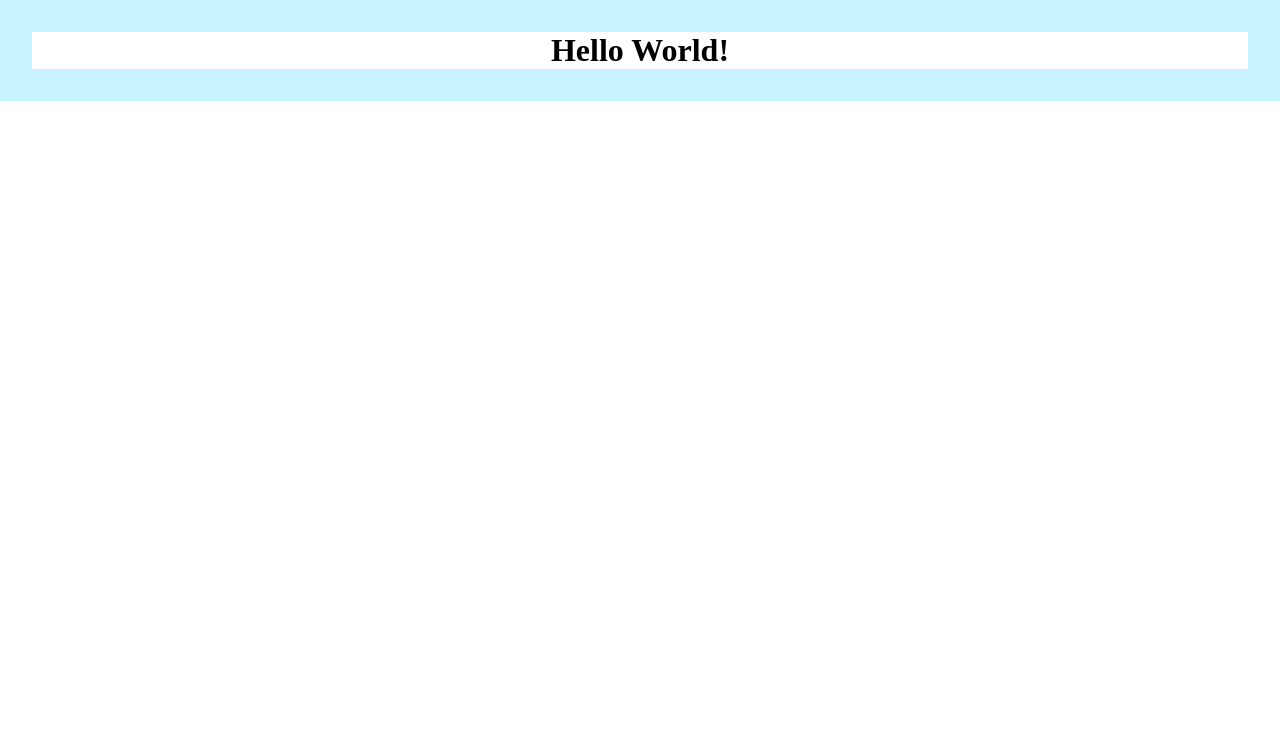
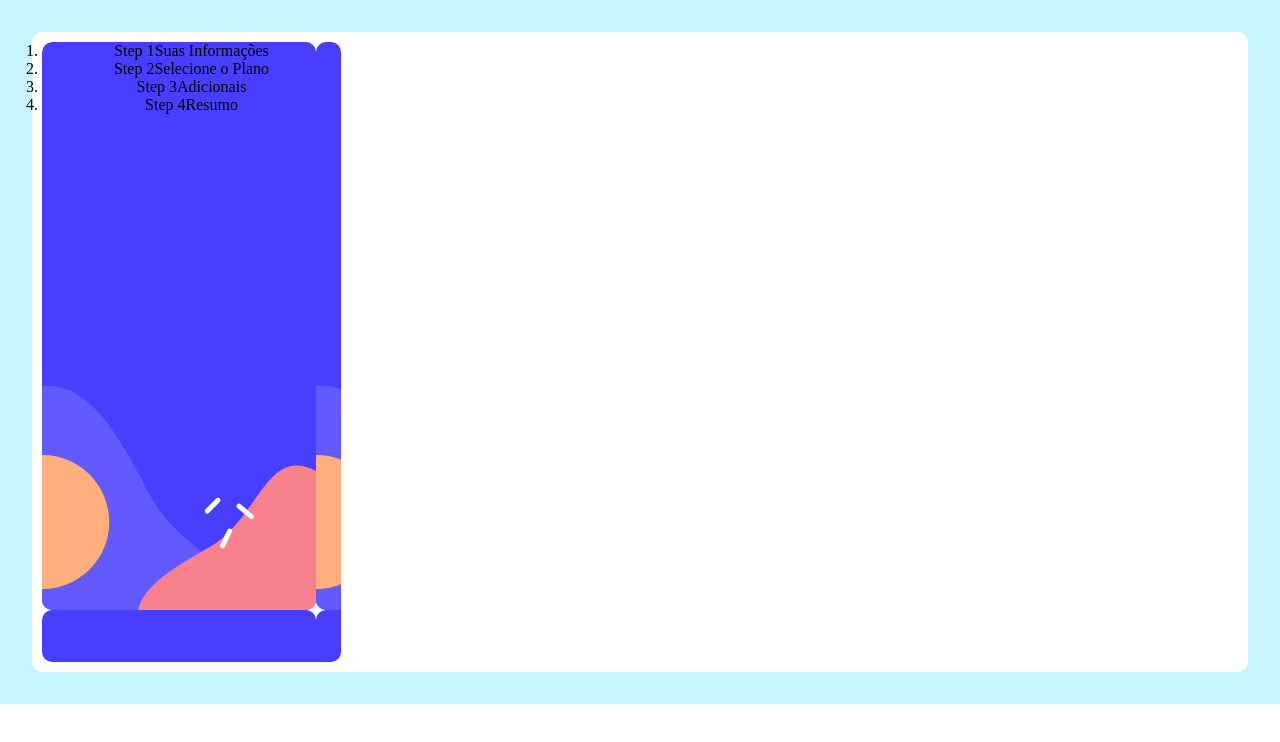
Before and after one commit to johnnysat/multi-step-form, a React (Vite) app: page / in a window 1280 px wide. Shown: the top 742 px of the page. Built offline with nearby package versions, Linux system fonts and the light colour scheme.

Commit message:
Adicionando component Aside

```diff
--- a/src/App.css
+++ b/src/App.css
@@ -11,8 +11,12 @@
   padding: 2rem;
   text-align: center;
   background-color: #c8f4ff;
+
 }
 
 .App {
   background-color: #ffffff;
+  height: 80vh;
+  border-radius: 10px;
+
 }
--- a/src/App.jsx
+++ b/src/App.jsx
@@ -1,12 +1,13 @@
 import { useState } from 'react'
 import './App.css'
+import AsideStep from './components/AsideStep/AsideStep'
 
 function App() {
   const [count, setCount] = useState(0)
 
   return (
     <div className="App">
-      <h1>Hello World!</h1>
+      <AsideStep/>
     </div>
   )
 }
--- /dev/null
+++ b/src/components/AsideStep/AsideStep.css
@@ -0,0 +1,11 @@
+.container__side {
+  height: 100%;
+  padding: 10px
+}
+
+aside {
+  width: 25%;
+  height: 100%;
+  background-image: url(../../assets/images/bg-sidebar-desktop.svg);
+  border-radius: 10px;
+}
--- /dev/null
+++ b/src/components/AsideStep/AsideStep.jsx
@@ -0,0 +1,29 @@
+import React from 'react';
+import './AsideStep.css';
+
+export default function AsideStep() {
+  return (
+    <div className="container__side">
+      <aside>
+        <ol className="steps__list">
+          <li>
+            <spam>Step 1</spam>
+            Suas Informações
+          </li>
+          <li>
+            <spam>Step 2</spam>
+            Selecione o Plano
+          </li>
+          <li>
+            <spam>Step 3</spam>
+            Adicionais
+          </li>
+          <li>
+            <spam>Step 4</spam>
+            Resumo
+          </li>
+        </ol>
+      </aside>
+    </div>
+  )
+}
```
